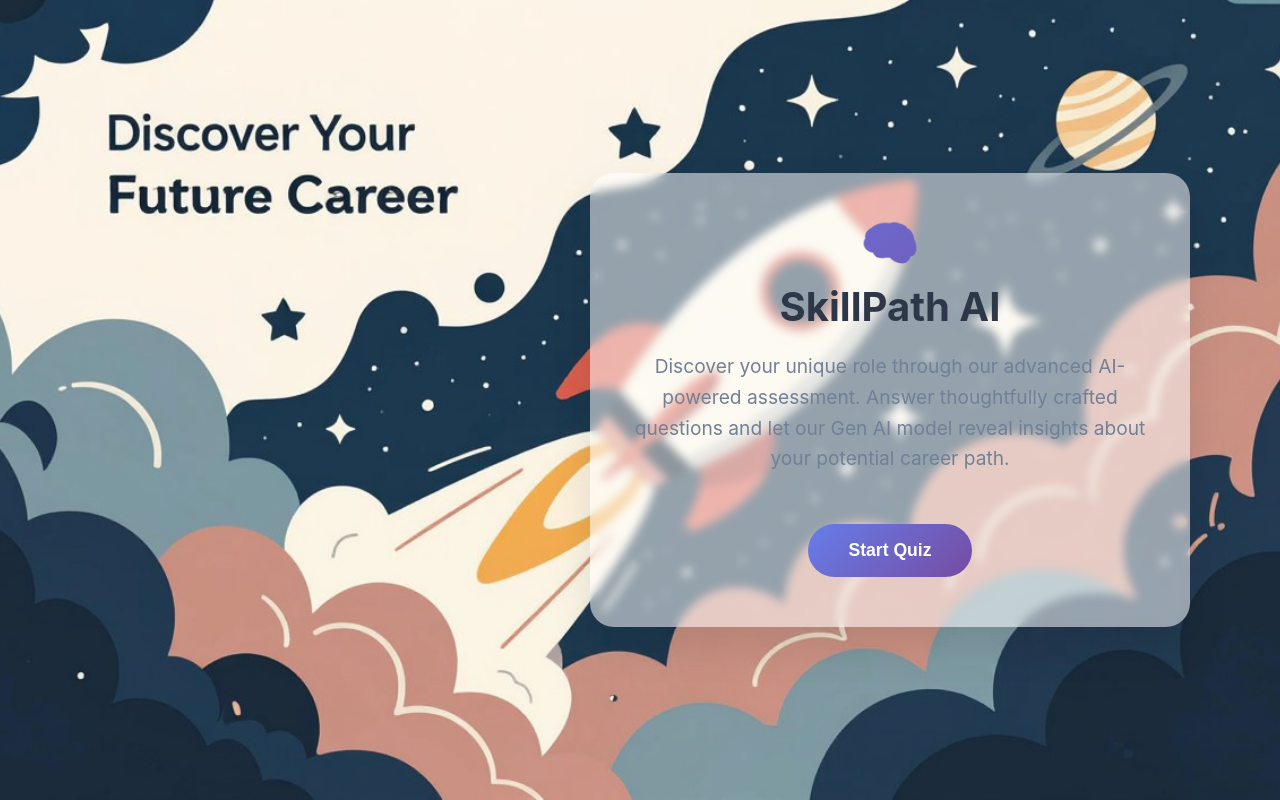
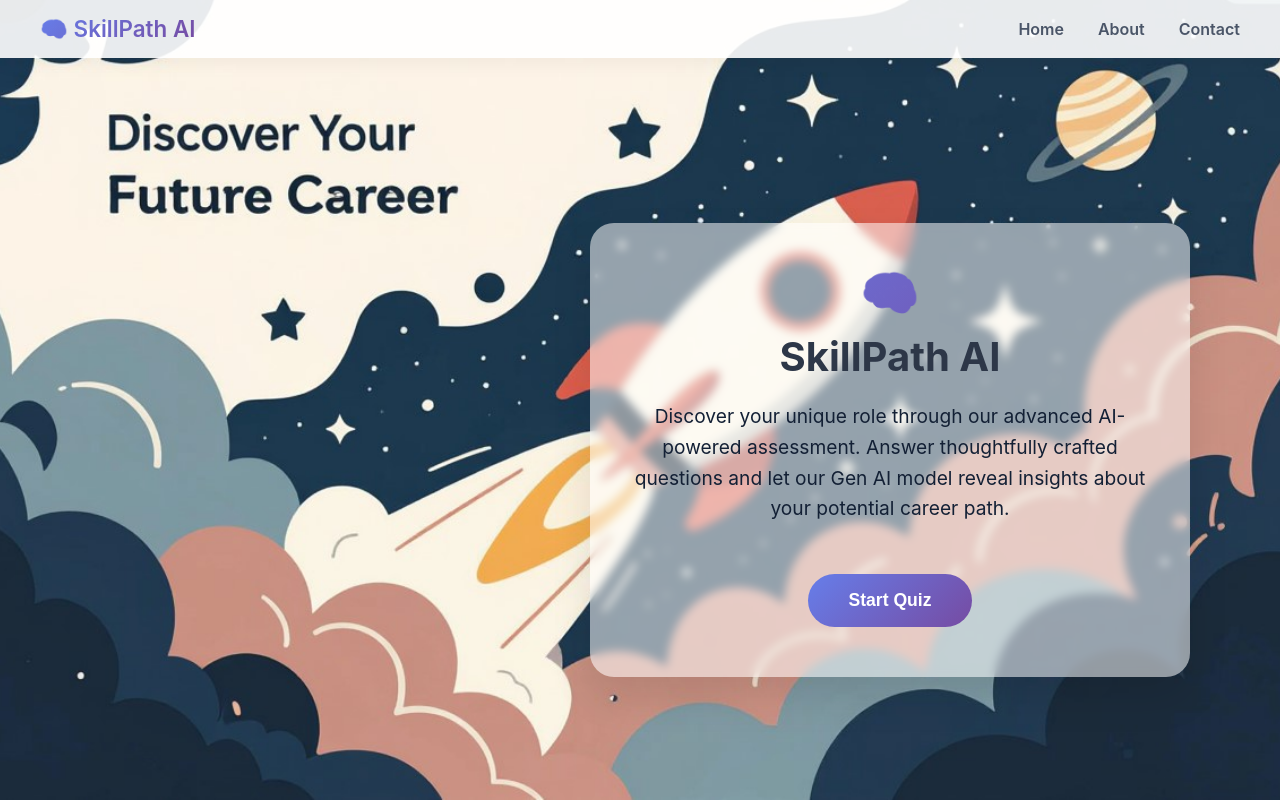
Before and after one commit to DART-0050/Skill_Gap_Analyzer, a Flask app: page / in a window 1280 px wide. Run offline with Flask 3, Linux system fonts and the light colour scheme.

Commit message:
update html

```diff
--- a/templates/SkillPath_quiz.html
+++ b/templates/SkillPath_quiz.html
@@ -26,6 +26,51 @@
             align-items: center;
         }
 
+        @media (max-width: 768px) {
+            body {
+                justify-content: center;
+            }
+
+            .quiz-container {
+                margin-right: 0;
+            }
+        }
+
+        .navbar {
+            position: fixed; /* or absolute if you want it scroll with content */
+            top: 0;
+            left: 0;
+            right: 0; /* ✅ Ensure it reaches the far right */
+            padding: 15px 40px;
+            background: rgba(255, 255, 255, 0.9);
+            box-shadow: 0 5px 20px rgba(0, 0, 0, 0.05);
+            display: flex;
+            justify-content: space-between;
+            align-items: center;
+            font-weight: 600;
+            z-index: 1000;
+        }
+
+
+        .nav-left {
+            font-size: 1.4rem;
+            background: linear-gradient(135deg, #667eea, #764ba2);
+            -webkit-background-clip: text;
+            background-clip: text;
+            -webkit-text-fill-color: transparent;
+        }
+
+        .nav-right a {
+            margin-left: 30px;
+            color: #4a5568;
+            text-decoration: none;
+            transition: color 0.3s;
+        }
+
+        .nav-right a:hover {
+            color: #667eea;
+        }
+
         .quiz-container {
             background: rgba(255, 255, 255, 0.532);
             backdrop-filter: blur(5px);
@@ -36,7 +81,7 @@
             padding: 40px;
             text-align: center;
             transition: all 0.6s ease;
-
+            margin-top: 100px;
             margin-right: 70px;  /* 👈 Optional: gives a little space from the edge */
         }
 
@@ -74,13 +119,13 @@
         h2 {
             font-size: 1.8rem;
             margin-bottom: 30px;
-            color: #4a5568;
+            color: #aab7cd;
             font-weight: 600;
         }
 
         .subtitle {
             font-size: 1.2rem;
-            color: #718096;
+            color: #132035;
             margin-bottom: 40px;
             line-height: 1.6;
         }
@@ -96,7 +141,7 @@
 
         .progress-fill {
             height: 100%;
-            background: linear-gradient(90deg, #667eea, #764ba2);
+            background: linear-gradient(90deg, #6996ea, #d06377);
             border-radius: 4px;
             transition: width 0.5s ease;
             width: 0%;
@@ -313,6 +358,16 @@
     </style>
 </head>
 <body>
+
+    <nav class="navbar">
+        <div class="nav-left">🧠 SkillPath AI</div>
+        <div class="nav-right">
+            <a href="#" onclick="showScreen('welcome-screen')">Home</a>
+            <a href="#" onclick="showAbout()">About</a>
+            <a href="#" onclick="alert('Contact us at hello@skillpath.ai')">Contact</a>
+        </div>
+    </nav>
+
     <div class="quiz-container">
         <!-- Welcome Screen -->
         <div class="screen active" id="welcome-screen">
@@ -325,6 +380,22 @@
             </p>
             <button class="btn" onclick="startQuiz()">Start Quiz</button>
         </div>
+
+        <div class="screen" id="about-screen">
+            <div class="logo">👨‍💻</div>
+            <h1>About SkillPath AI</h1>
+            <p class="subtitle">
+                SkillPath AI is an intelligent personality and career path assessment tool
+                powered by advanced NLP and ML models. Our goal is to help you explore
+                your strengths and match you to the roles that fit you best.
+                And find the skill gaps you need to fill to get there.
+            </p>
+            <p class="subtitle">
+                Created with ❤️ by Samhitha, Pathmhajam and Shanmathi.
+            </p>
+            <button class="btn" onclick="showScreen('welcome-screen')">Back to Quiz</button>
+        </div>
+
 
         <!-- Quiz Screen -->
         <div class="screen" id="quiz-screen">
@@ -591,6 +662,9 @@
             showScreen('welcome-screen');
         }
 
+        function showAbout() {
+            showScreen('about-screen');
+        }
 
         function shareResults() {
             const role = document.getElementById('predicted-role').textContent;
```
